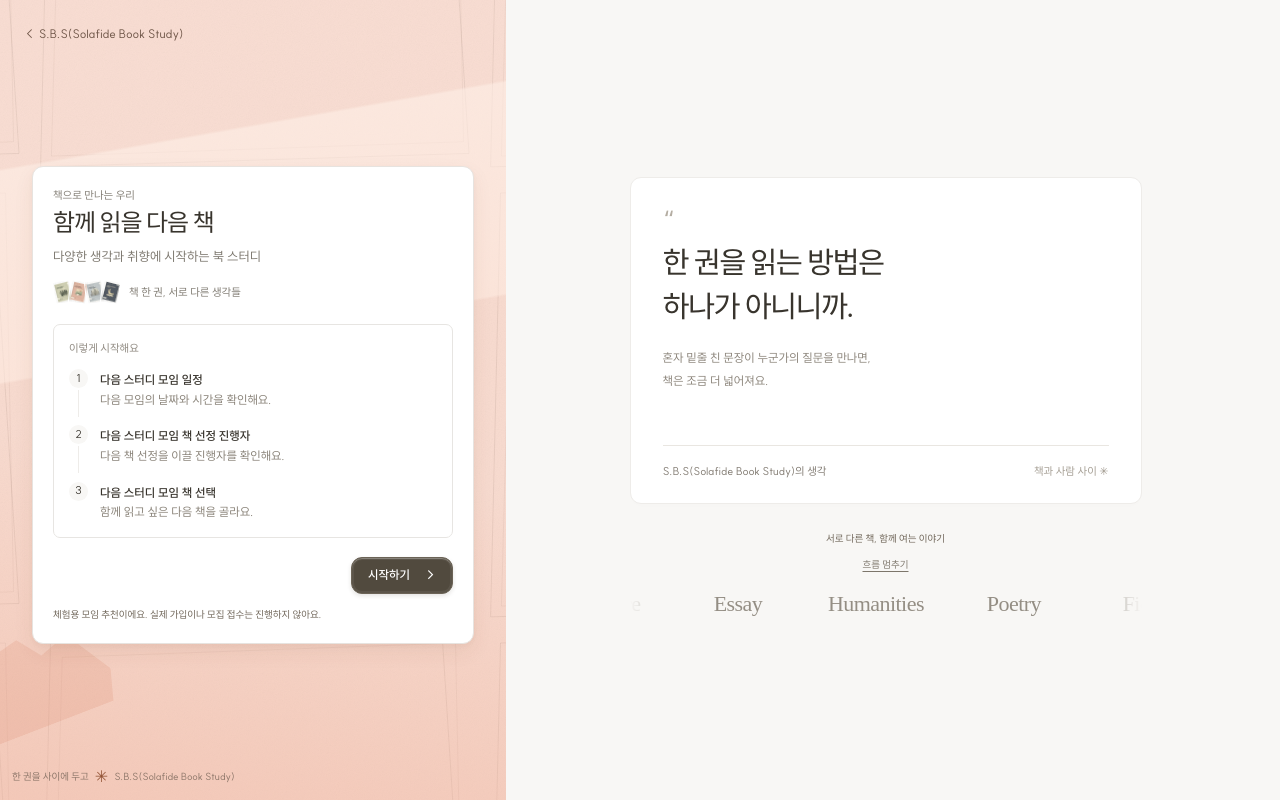
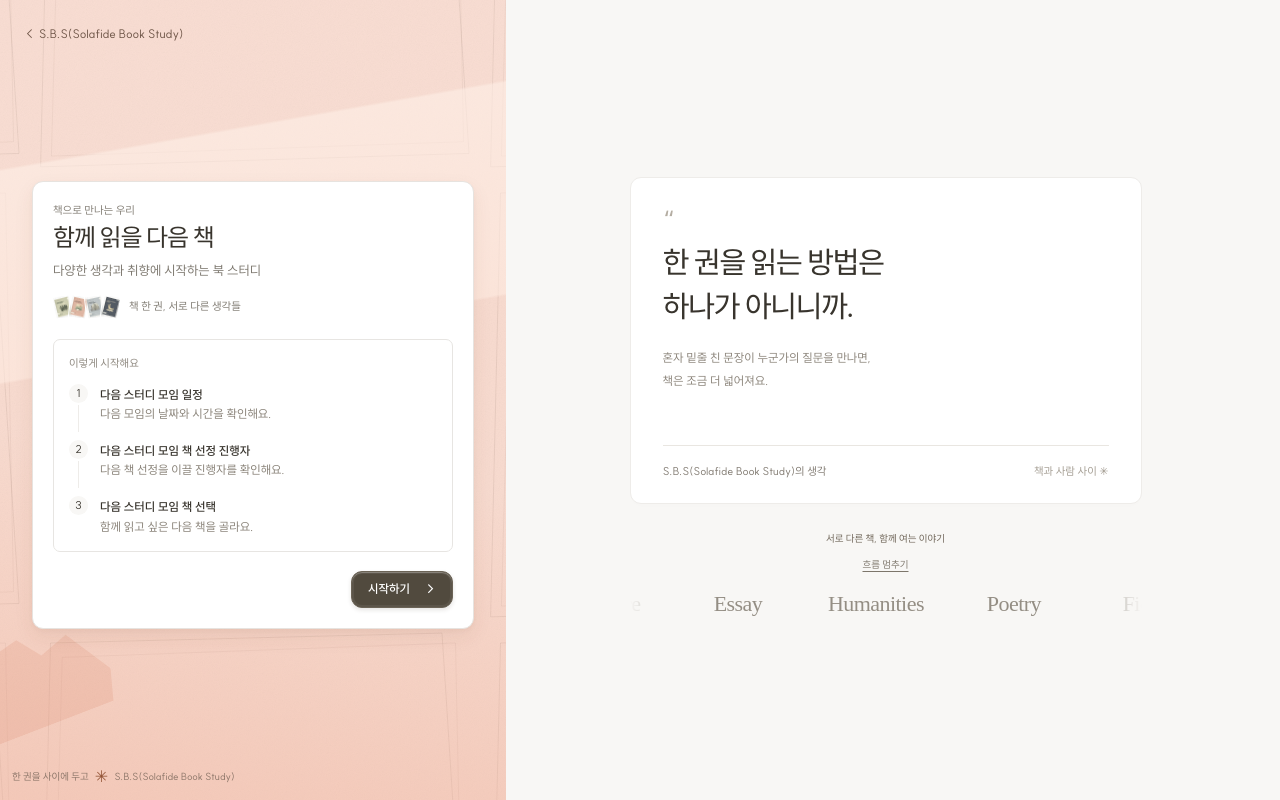
Before and after one commit to pikker1981/munjang-sai, a plain HTML site: page find.html in a window 1280 px wide. Drawn offline with Linux system fonts and the light colour scheme; a web font is replaced by a local one.

Commit message:
Remove introductory prototype note

```diff
--- a/find.html
+++ b/find.html
@@ -34,7 +34,6 @@
             </ol>
           </div>
           <div class="finder-start"><button type="button" class="finder-primary" data-action="start">시작하기 <span aria-hidden="true">→</span></button></div>
-          <p class="finder-prototype">체험용 모임 추천이에요. 실제 가입이나 모집 접수는 진행하지 않아요.</p>
           <p id="restore-note" class="finder-storage-note" role="status" hidden></p>
         </div>
       </div>
```
